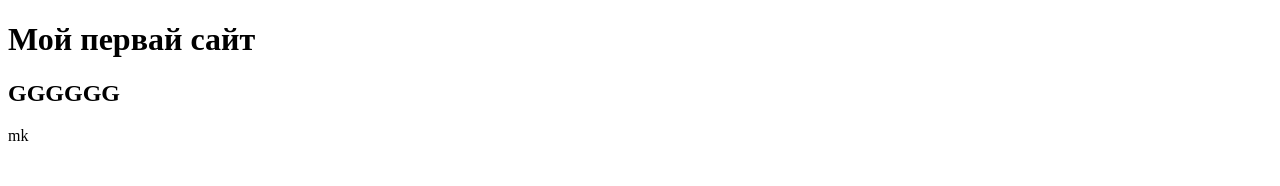
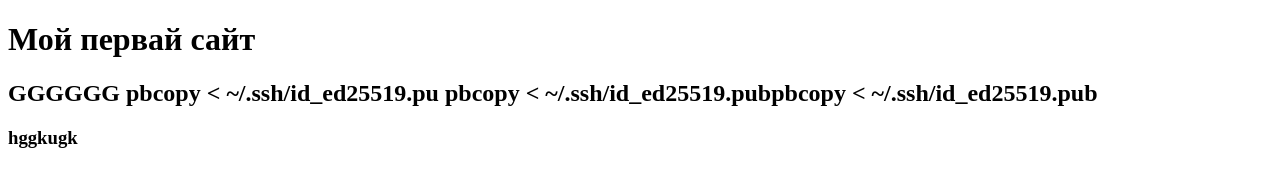
Before and after one commit to bundisN/gitttt, a plain HTML site: page index.html in a window 1280 px wide. Drawn offline with Linux system fonts and the light colour scheme.

Commit message:
ПРОБА

```diff
--- a/index.html
+++ b/index.html
@@ -9,6 +9,9 @@
 <body>
     <h1>Мой первай сайт</h1>
     <h2>GGGGGG
-    </h2>mk
+        pbcopy < ~/.ssh/id_ed25519.pu
+        pbcopy < ~/.ssh/id_ed25519.pubpbcopy < ~/.ssh/id_ed25519.pub
+    </h2>
+    <h3>hggkugk</h3>
 </body>
 </html>
```
